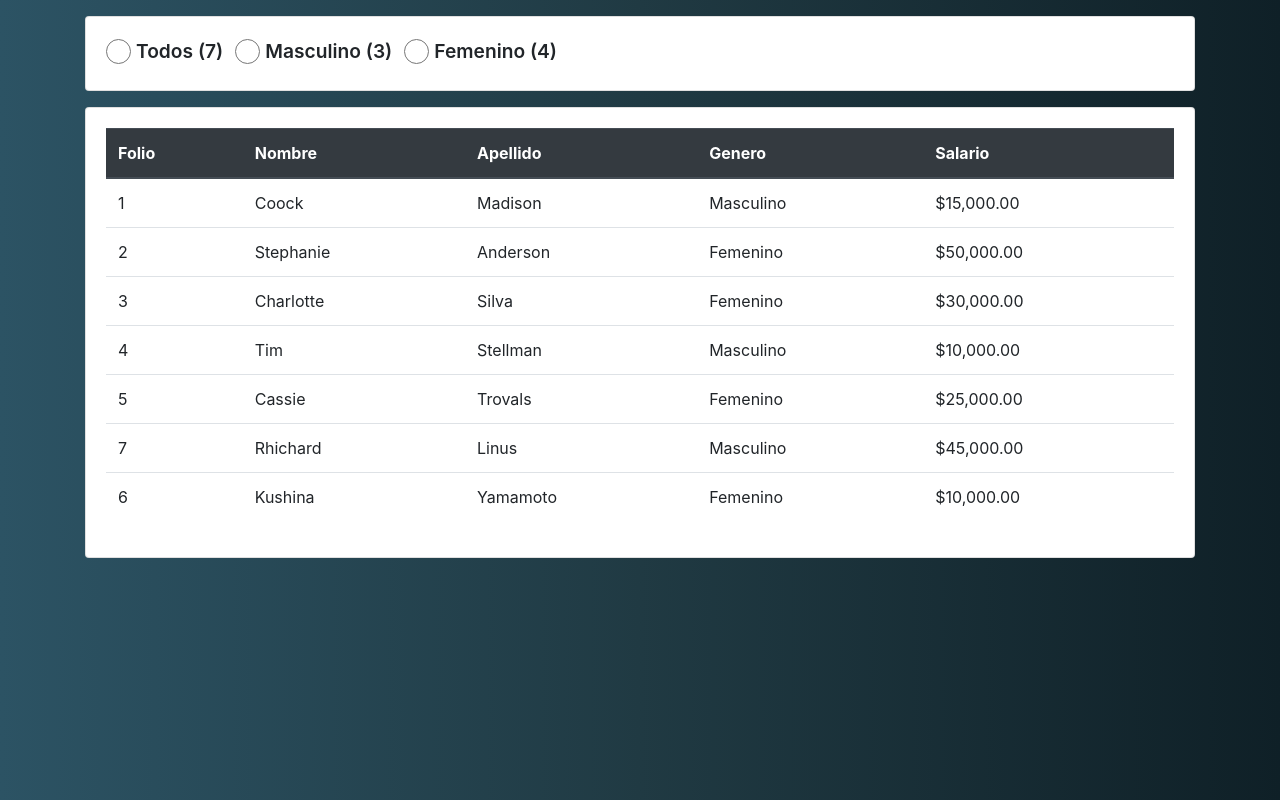
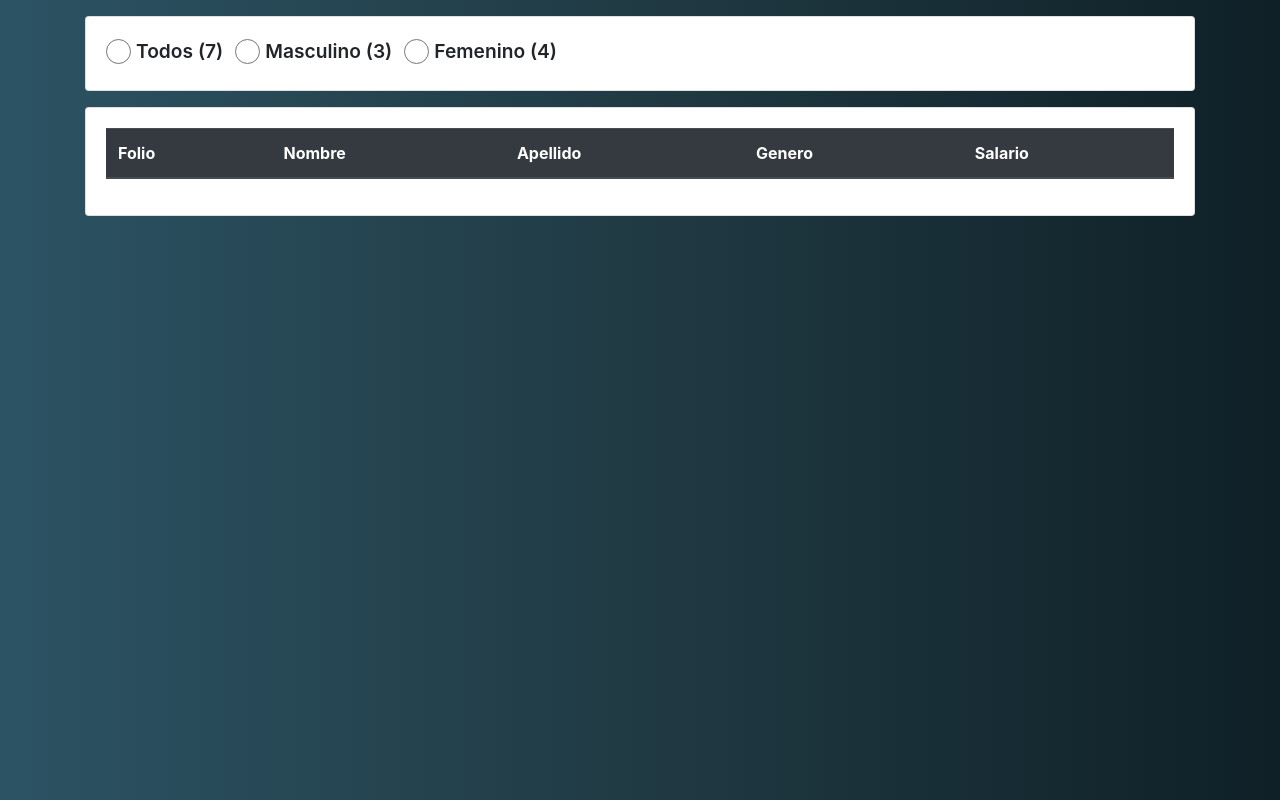
Before and after one commit to alejahndro02/listaEmpleado, an Angular app: page / in a window 1280 px wide. Built offline with nearby package versions, Linux system fonts and the light colour scheme.

Commit message:
Se uso la directiva ngModel en cada uno de los radioButton, se encapzulo la tabla asignandole la direvtiva ngFor y a la seccion tr se utilizo la directiva ngIf para poder iterar y mostrar el resultado dependiendo de la opcion seleccionada por el radioButton

```diff
--- a/src/app/components/lista-empleados/lista-empleados.component.html
+++ b/src/app/components/lista-empleados/lista-empleados.component.html
@@ -2,15 +2,15 @@
     <div class="card">
         <div class="card-body">
             <div class="form-check form-check-inline">
-                <input class="form-check-input" type="radio" name="genero" id="todos" value="Todos">
+                <input class="form-check-input" [(ngModel)]="radioButtonSelect" type="radio" name="genero" id="todos" value="Todos">
                 <label class="form-check-label" for="todos">Todos ({{totalEmpleados()}})</label>
             </div>
             <div class="form-check form-check-inline">
-                <input class="form-check-input" type="radio" name="genero" id="masculino" value="Masculino">
+                <input class="form-check-input" [(ngModel)]="radioButtonSelect" type="radio" name="genero" id="masculino" value="Masculino">
                 <label class="form-check-label" for="masculino">Masculino ({{totalMasculino()}})</label>
             </div>
             <div class="form-check form-check-inline">
-                <input class="form-check-input" type="radio" name="genero" id="femenino" value="Femenino">
+                <input class="form-check-input" [(ngModel)]="radioButtonSelect" type="radio" name="genero" id="femenino" value="Femenino">
                 <label class="form-check-label" for="femenino">Femenino ({{totalFemenino()}})</label>
             </div>
         </div>
@@ -28,13 +28,15 @@
                     </tr>
                 </thead>
                 <tbody>
-                    <tr *ngFor="let empleado of listaEmpleados">
+                    <ng-container *ngFor="let empleado of listaEmpleados">
+                        <tr *ngIf="radioButtonSelect == 'Todos' || radioButtonSelect == empleado.genero">
                             <td>{{empleado.folio}}</td>
                             <td>{{empleado.nombre}}</td>
                             <td>{{empleado.apellido}}</td>
                             <td>{{empleado.genero}}</td>
                             <td>{{empleado.salario | currency}}</td>
                         </tr>
+                    </ng-container>
             </table>
         </div>
     </div>
```
Lines whose indentation alone changed are shown as unchanged.
